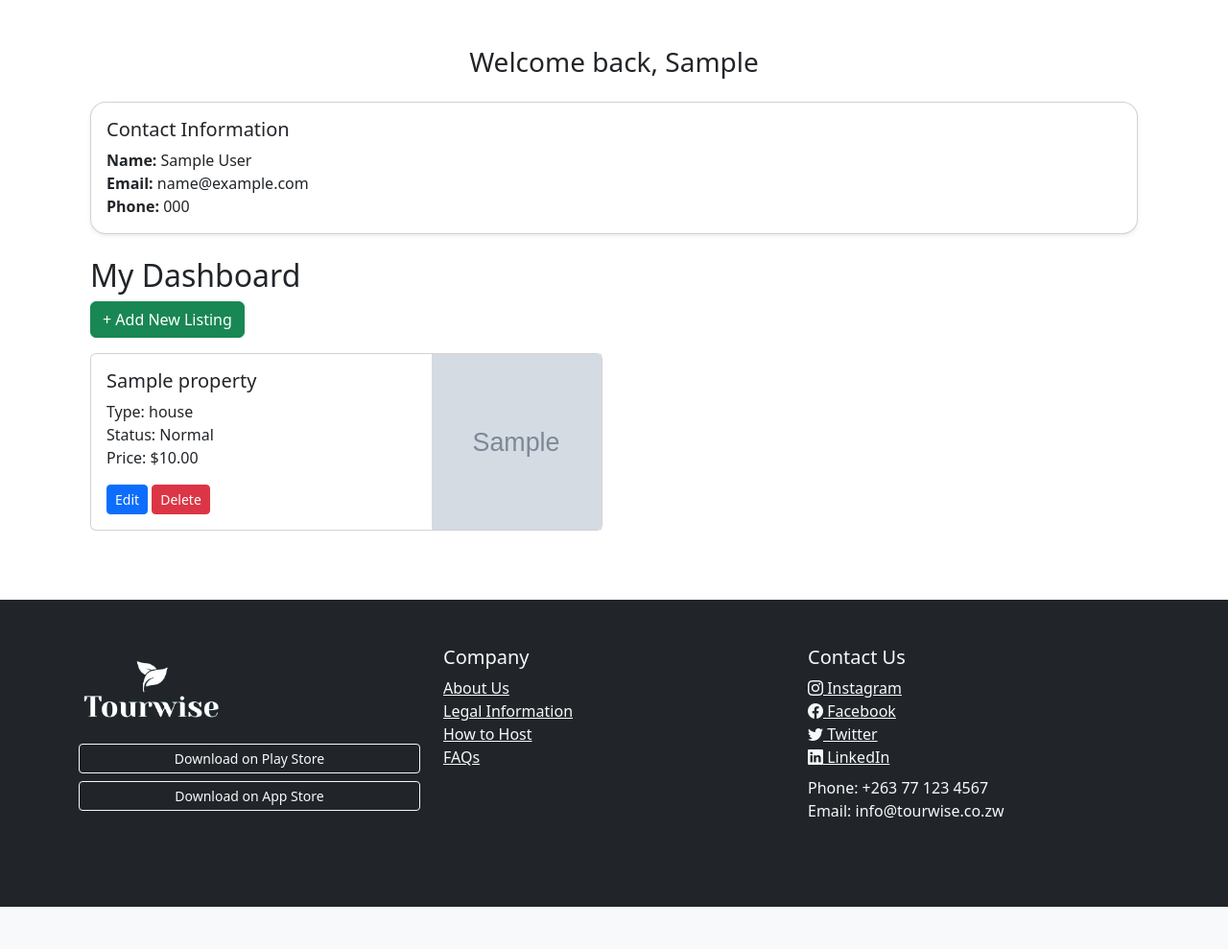
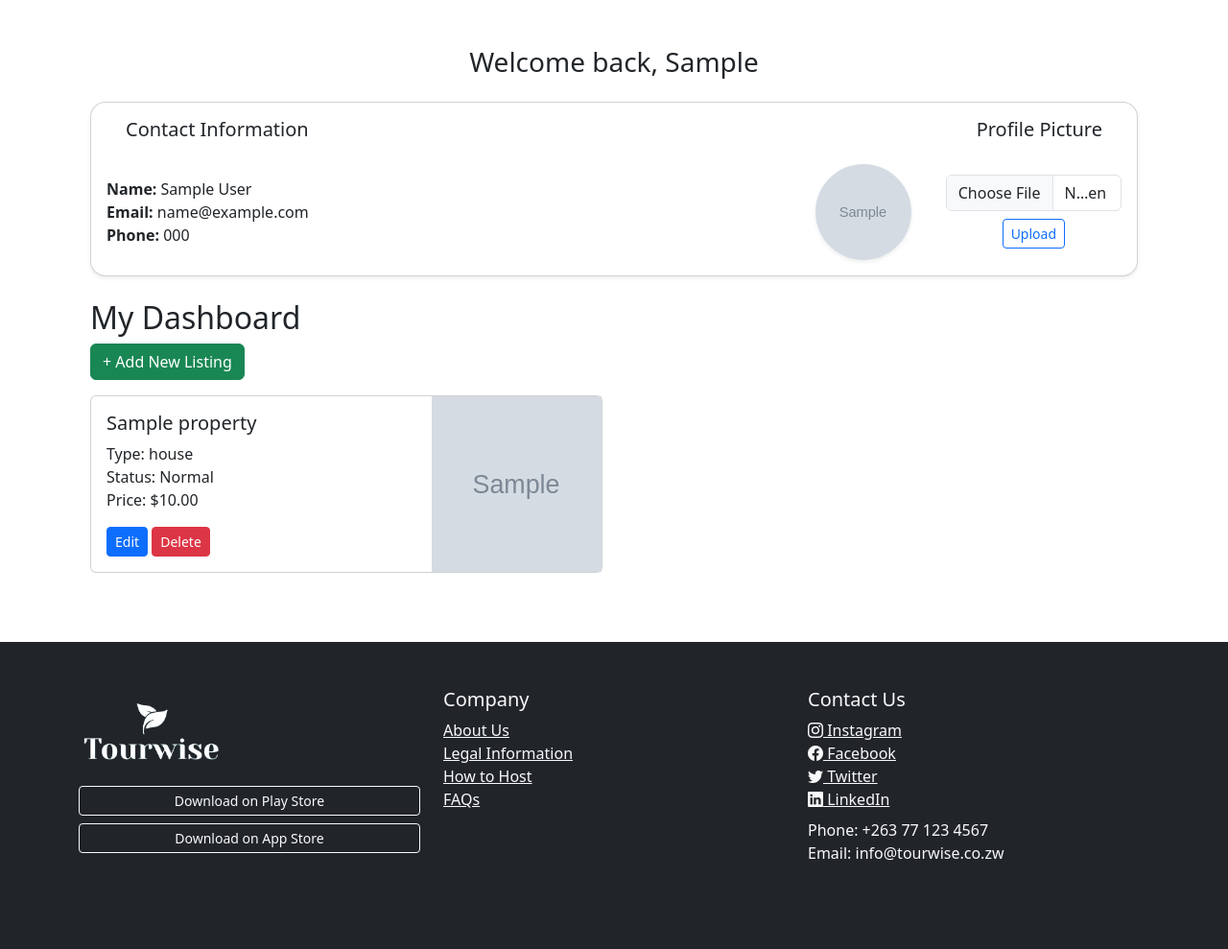
Before and after one commit to Andrew-Chinomona/tourwise, a Django app: page /host/dashboard/ in a window 1280 px wide. Shown: the part 66-1055 px from the top of the page at 96% size. Before the commit the page ends 1011 px from the top, so only its background shows below. Run offline with Django 5.2, Linux system fonts and the light colour scheme; a user stored in the database is signed in; tables that the repository leaves empty hold one stand-in row (values such as "Sample post"); grey boxes marked "Sample" are stand-in pictures; some libraries are stand-ins or nearby versions.

Commit message:
host dashboard profile picture added

```diff
--- a/accounts/forms.py
+++ b/accounts/forms.py
@@ -34,3 +34,8 @@ class SignupForm(UserCreationForm):
 class CustomLoginForm(forms.Form):
     identifier = forms.CharField(label="Email or Phone Number")
     password = forms.CharField(widget=forms.PasswordInput)
+
+class ProfilePhotoForm(forms.ModelForm):
+    class Meta:
+        model = CustomUser
+        fields = ['profile_photo']
--- a/accounts/models.py
+++ b/accounts/models.py
@@ -10,7 +10,7 @@ class CustomUser(AbstractUser):
     user_type = models.CharField(max_length=10, choices=USER_TYPE_CHOICES, default='tenant')
     phone_number = models.CharField(max_length=20, blank=True, null=True, unique=True)
     email = models.EmailField(unique=True)
-
+    profile_photo = models.ImageField(upload_to='host_photos/', null=True, blank=True)
     def save(self, *args, **kwargs):
         if not self.username:
             self.username = f"{self.first_name} {self.last_name}".strip()
--- a/accounts/templates/accounts/home.html
+++ b/accounts/templates/accounts/home.html
@@ -4,7 +4,7 @@
 {% block content %}
 <div class="container mt-5">
 
-  <!-- ✅ Unified Curved Search Bar (No Guests) -->
+  <!--  Unified Curved Search Bar (No Guests) -->
   <form method="get" action="#" class="bg-white shadow-sm rounded-pill px-3 py-2 mb-5">
     <div class="row align-items-center g-0 text-center text-md-start">
 
@@ -54,7 +54,7 @@
     {% for property in recent_listings %}
       <div class="col-md-3 mb-4">
         <div class="card h-100 shadow-sm">
-          <div style="height: 180px; background-size: cover; background-position: center; background-image: url('{{ property.main_image.url }}');"></div>
+          <img src="{{ property.main_image.url }}" alt="{{ property.title }}" class="card-img-top rounded-top" style="height: 180px; object-fit: cover;">
           <div class="card-body">
             <h5 class="card-title">{{ property.title }}</h5>
             <p class="card-text">
--- a/accounts/templates/accounts/host_dashboard.html
+++ b/accounts/templates/accounts/host_dashboard.html
@@ -8,31 +8,64 @@
     <h3>Welcome back, {{ user.username|title }}</h3>
   </div>
 
-  <!-- Contact Info Box -->
+  <!-- Contact Info Box with Aligned Headings -->
   <div class="card mb-4 shadow-sm" style="border-radius: 1rem;">
-    <div class="card-body">
-      <h5 class="card-title">Contact Information</h5>
-      <p class="card-text">
-        <strong>Name:</strong> {{ user.get_full_name|default:user.username }}<br>
-        <strong>Email:</strong> {{ user.email }}<br>
-        <strong>Phone:</strong> {{ user.phone_number|default:"Not provided" }}
+    <div class="row g-0">
 
-{#          <strong>Profile Image:</strong> {{ user.email }}<br>#}
-{#              <div class="col-md-4">#}
-{#                {% if prop.main_image %}#}
-{#                  <img src="{{ prop.main_image.url }}" alt="{{ prop.title }}" class="img-fluid h-100 w-100" style="object-fit: cover;">#}
-{#                {% else %}#}
-{#                  <div class="text-center p-3">No image</div>#}
-{#                {% endif %}#}
-{#              </div>#}
-      </p>
+      <!-- Shared Headings Row -->
+      <div class="row m-0 px-4 pt-3">
+        <div class="col-md-8">
+          <h5 class="card-title">Contact Information</h5>
+        </div>
+        <div class="col-md-4 text-md-end text-center">
+          <h5 class="card-title">Profile Picture</h5>
+        </div>
+      </div>
+
+      <!-- Content Row -->
+      <div class="row g-0 align-items-center">
+
+        <!-- Left: Contact Info -->
+        <div class="col-md-8">
+          <div class="card-body">
+            <p class="card-text">
+              <strong>Name:</strong> {{ user.get_full_name|default:user.username|title }}<br>
+              <strong>Email:</strong> {{ user.email }}<br>
+              <strong>Phone:</strong> {{ user.phone_number|default:"Not provided" }}
+            </p>
+          </div>
+        </div>
+
+        <!-- Right: Profile Photo & Upload -->
+        <div class="col-md-4 p-3 text-center">
+          <div class="row align-items-center">
+            <!-- Image -->
+            <div class="col-5">
+              {% if user.profile_photo %}
+                <img src="{{ user.profile_photo.url }}" alt="Profile Photo" class="img-fluid rounded-circle shadow-sm" style="width: 100px; height: 100px; object-fit: cover;">
+              {% else %}
+                <div class="text-muted small">No profile photo</div>
+              {% endif %}
+            </div>
+
+            <!-- Upload controls -->
+            <div class="col-7">
+              <form method="post" enctype="multipart/form-data">
+                {% csrf_token %}
+                <input type="file" name="profile_photo" class="form-control mb-2">
+                <button type="submit" class="btn btn-sm btn-outline-primary">Upload</button>
+              </form>
+            </div>
+          </div>
+        </div>
+
+      </div>
     </div>
   </div>
 
+  <!-- Dashboard -->
   <h2>My Dashboard</h2>
-
-  <a href="{% url 'start_property_listing' %}" class="btn btn-success">+ Add New Listing</a>
-  <p> </p>
+  <a href="{% url 'start_property_listing' %}" class="btn btn-success mb-3">+ Add New Listing</a>
 
   {% if properties %}
     <div class="row">
--- a/accounts/views.py
+++ b/accounts/views.py
@@ -3,7 +3,7 @@ from django.contrib.auth import login, logout, authenticate
 from django.contrib.auth.decorators import login_required
 from listings.models import Property, PropertyImage
 from django.shortcuts import render, redirect
-from .forms import SignupForm, CustomLoginForm
+from .forms import SignupForm, CustomLoginForm, ProfilePhotoForm
 from django.utils import timezone
 from datetime import timedelta
 
@@ -77,7 +77,20 @@ def home_view(request):
 @login_required()
 def host_dashboard(request):
     if request.user.user_type != 'host':
-        redirect('home')
+        return redirect('home')  # you missed return here
 
-    my_properties = Property.objects.filter(owner=request.user)
-    return render(request, 'accounts/host_dashboard.html', {'properties': my_properties})
+    user = request.user
+    my_properties = Property.objects.filter(owner=user)
+
+    if request.method == 'POST':
+        form = ProfilePhotoForm(request.POST, request.FILES, instance=user)
+        if form.is_valid():
+            form.save()
+            return redirect('host_dashboard')
+    else:
+        form = ProfilePhotoForm(instance=user)
+
+    return render(request, 'accounts/host_dashboard.html', {
+        'properties': my_properties,
+        'form': form
+    })
```
Also changed, not shown: accounts/migrations/0003_customuser_profile_photo.py (added).
